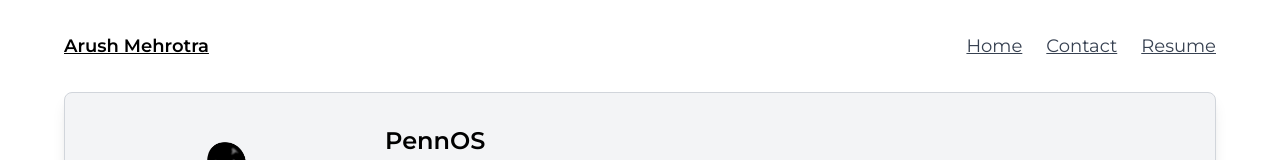
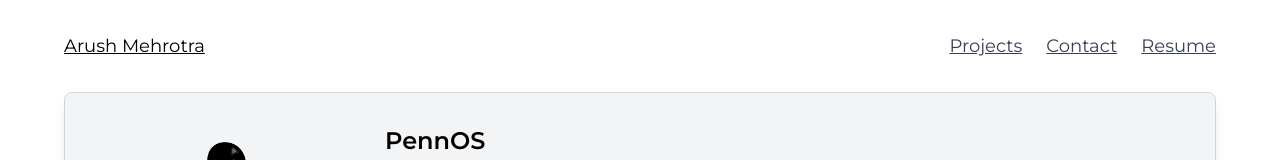
Before and after one commit to arush-mehrotra/portfolio, a Next.js app: page /projects in a window 1280 px wide. Shown: the top 160 px of the page. Built offline with nearby package versions, Linux system fonts and the light colour scheme.

Commit message:
made slight changes

```diff
--- a/app/projects/page.tsx
+++ b/app/projects/page.tsx
@@ -9,7 +9,7 @@ import PFJ from '../../images/pfj.png';
 import CC from '../../images/CC.png';
 
 const navigation = [
-  { name: 'Home', href: '/' },
+  { name: 'Projects', href: '/projects' },
   { name: 'Contact', href: '/contact' },
   { name: 'Resume', href: '/resume.pdf' },
 ];
@@ -63,7 +63,7 @@ export default function Projects() {
       {/* Navigation */}
       <nav className="flex flex-wrap items-center justify-between mb-8">
         {/* Logo/Name */}
-        <Link href="/" className="text-lg font-semibold underline mb-2 md:mb-0">
+        <Link href="/" className="text-lg underline mb-2 md:mb-0">
           Arush Mehrotra
         </Link>
         {/* Navigation Links */}
```
